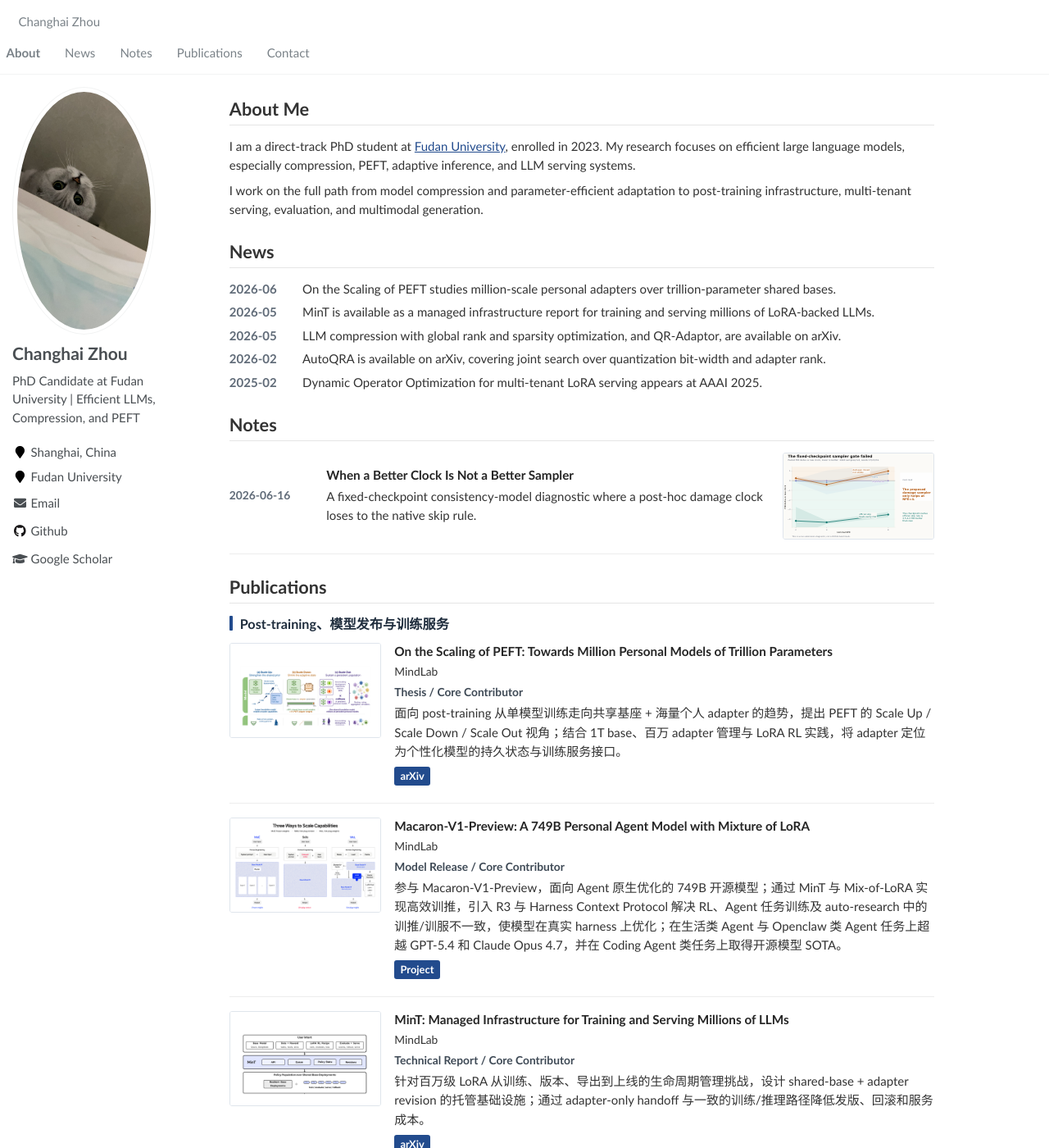
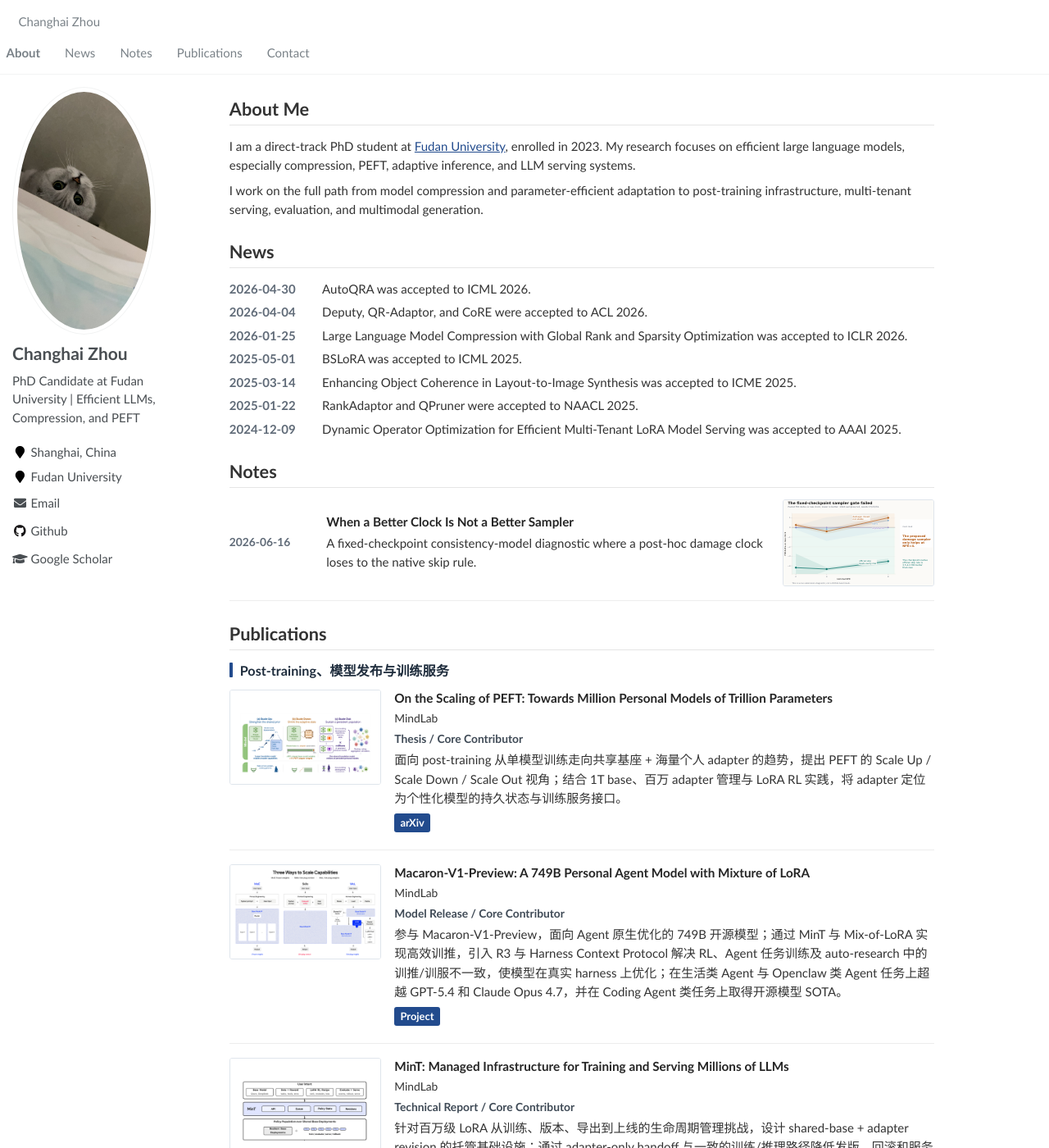
Before and after one commit to manlenzzz/manlenzzz.github.io, a Jekyll site: the page built from _pages/about.md, in a window 1280 px wide and 1400 px high. Shown: the whole window at 82% size. Built offline with Jekyll 4.4.1, drawn with Linux system fonts in a browser that asks for light colours.

Commit message:
Use acceptance dates in homepage news

```diff
--- a/_pages/about.md
+++ b/_pages/about.md
@@ -30,24 +30,32 @@ redirect_from:
 
     <ul class="news-list">
       <li>
-        <span class="news-date">2026-06</span>
-        <span class="news-text">On the Scaling of PEFT studies million-scale personal adapters over trillion-parameter shared bases.</span>
+        <span class="news-date">2026-04-30</span>
+        <span class="news-text">AutoQRA was accepted to ICML 2026.</span>
       </li>
       <li>
-        <span class="news-date">2026-05</span>
-        <span class="news-text">MinT is available as a managed infrastructure report for training and serving millions of LoRA-backed LLMs.</span>
+        <span class="news-date">2026-04-04</span>
+        <span class="news-text">Deputy, QR-Adaptor, and CoRE were accepted to ACL 2026.</span>
       </li>
       <li>
-        <span class="news-date">2026-05</span>
-        <span class="news-text">LLM compression with global rank and sparsity optimization, and QR-Adaptor, are available on arXiv.</span>
+        <span class="news-date">2026-01-25</span>
+        <span class="news-text">Large Language Model Compression with Global Rank and Sparsity Optimization was accepted to ICLR 2026.</span>
       </li>
       <li>
-        <span class="news-date">2026-02</span>
-        <span class="news-text">AutoQRA is available on arXiv, covering joint search over quantization bit-width and adapter rank.</span>
+        <span class="news-date">2025-05-01</span>
+        <span class="news-text">BSLoRA was accepted to ICML 2025.</span>
       </li>
       <li>
-        <span class="news-date">2025-02</span>
-        <span class="news-text">Dynamic Operator Optimization for multi-tenant LoRA serving appears at AAAI 2025.</span>
+        <span class="news-date">2025-03-14</span>
+        <span class="news-text">Enhancing Object Coherence in Layout-to-Image Synthesis was accepted to ICME 2025.</span>
+      </li>
+      <li>
+        <span class="news-date">2025-01-22</span>
+        <span class="news-text">RankAdaptor and QPruner were accepted to NAACL 2025.</span>
+      </li>
+      <li>
+        <span class="news-date">2024-12-09</span>
+        <span class="news-text">Dynamic Operator Optimization for Efficient Multi-Tenant LoRA Model Serving was accepted to AAAI 2025.</span>
       </li>
     </ul>
   </section>
--- a/assets/css/main.scss
+++ b/assets/css/main.scss
@@ -159,7 +159,7 @@ h1:before, .anchor:before {
 
 .news-list li {
     display: grid;
-    grid-template-columns: 5.2em minmax(0, 1fr);
+    grid-template-columns: 6.8em minmax(0, 1fr);
     gap: 0.75em;
     margin-bottom: 0.35em;
 }
```
Also changed, not shown: tests/test_homepage_content.py (+23 -0 lines).
